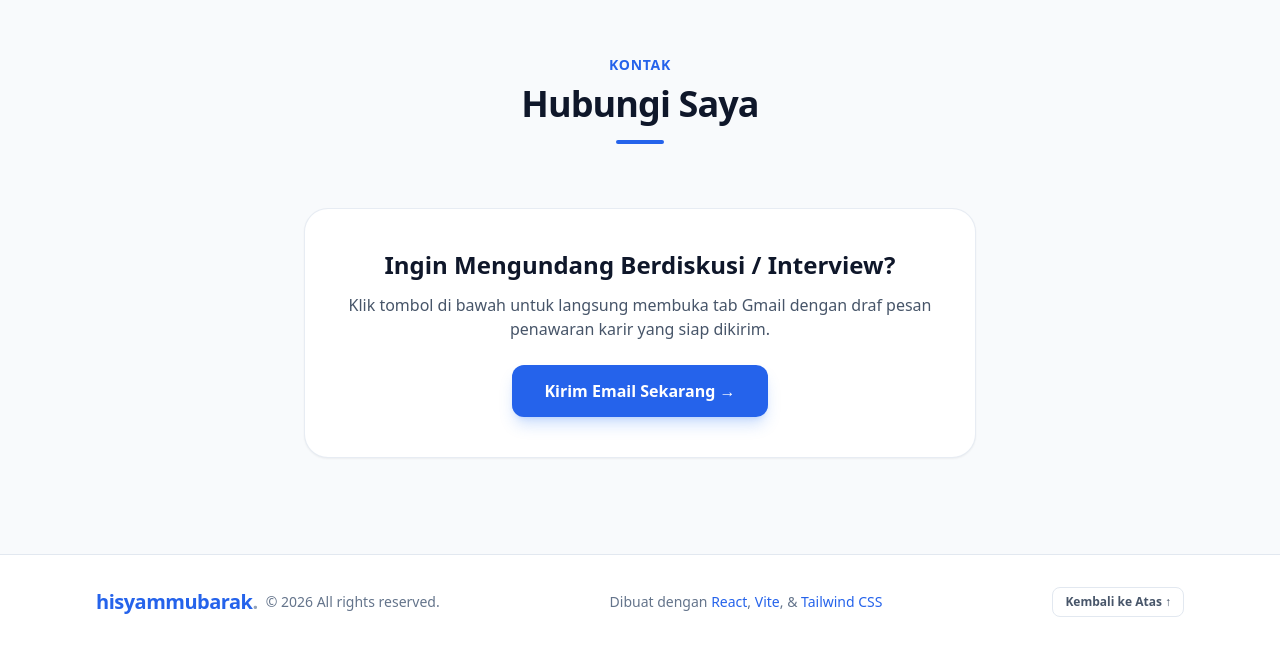
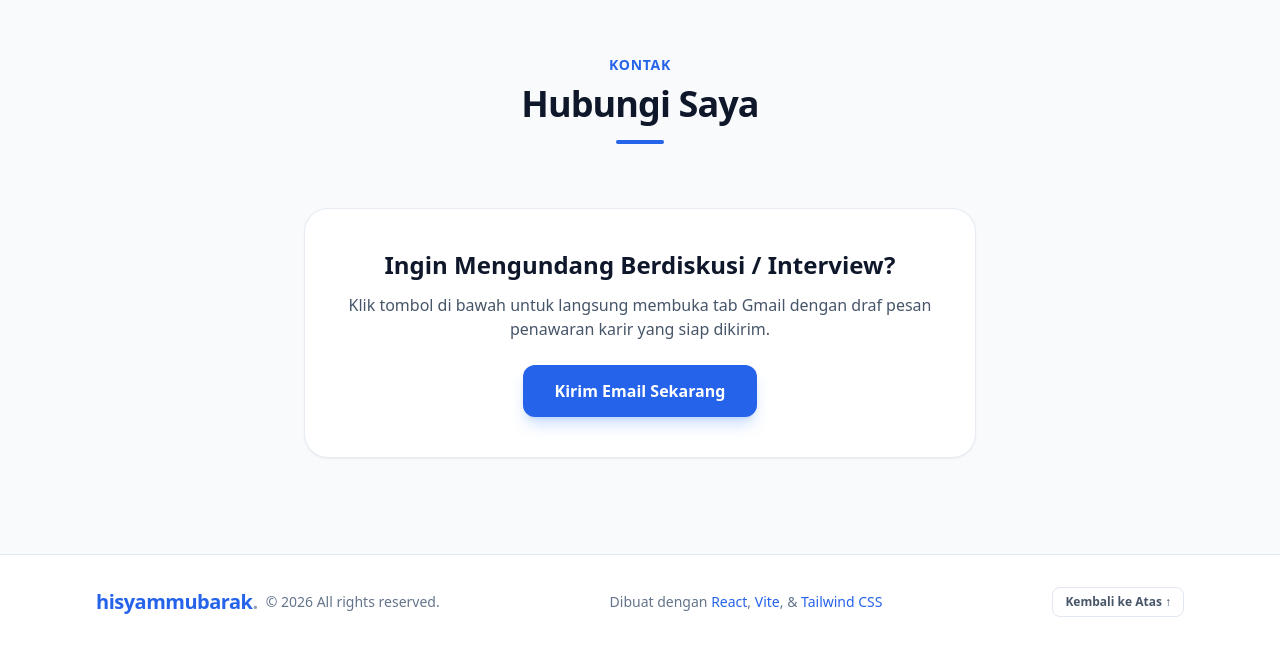
Before and after one commit to Sam0042/portfolio-website, a React (Vite) app: page / in a window 1280 px wide. Shown: the part 3910-4559 px from the top of the page. Built offline with nearby package versions, Linux system fonts and the light colour scheme.

Commit message:
penyesuaian desain button pada contact

```diff
--- a/src/components/Contact.jsx
+++ b/src/components/Contact.jsx
@@ -54,7 +54,7 @@ const Contact = () => {
             rel="noopener noreferrer"
             className="inline-flex items-center justify-center px-8 py-3.5 rounded-xl bg-blue-600 hover:bg-blue-700 text-white font-semibold text-sm sm:text-base shadow-lg shadow-blue-500/25 transition-all duration-300 hover:-translate-y-1 hover:shadow-xl active:scale-95"
           >
-            Kirim Email Sekarang →
+            Kirim Email Sekarang
           </a>
         </div>
       </div>
```
